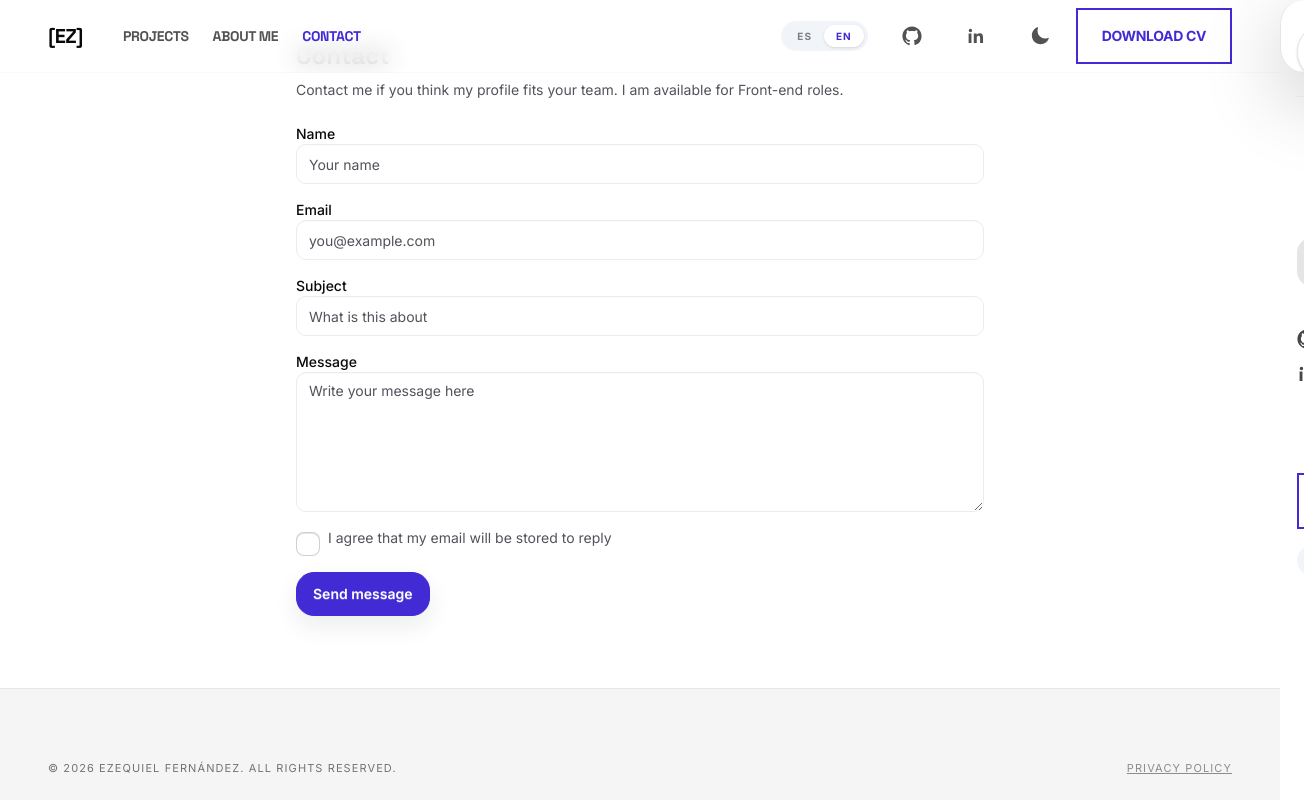
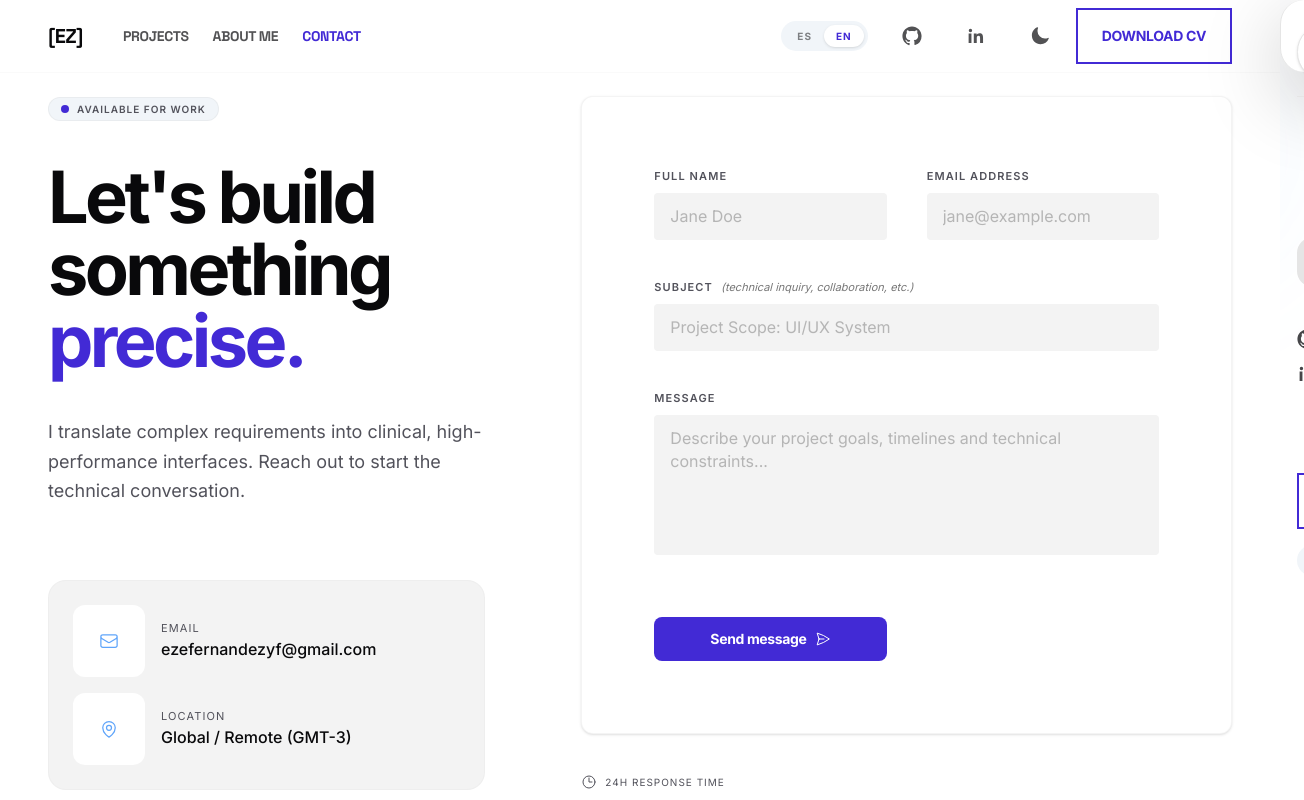
Before and after one commit to ezefernandezyf/my-portfolio, a React (Vite) app: page /contact in a window 1280 px wide. Shown: the top 800 px of the page, 1304 px wide, since content can reach past the window. Built offline with nearby package versions, Linux system fonts and the light colour scheme; no server answers.

Commit message:
feat(contact): rebuild contact page
Se reconstruyó la página de contacto con la composición de la referencia, se ajustó el formulario sin consentimiento para igualar el layout y se actualizaron las traducciones y tests del módulo.

```diff
--- a/src/locales/en/contact.json
+++ b/src/locales/en/contact.json
@@ -2,35 +2,42 @@
   "meta": {
     "contact": {
       "title": "Contact",
-      "description": "Contact form — send me a message about projects, questions or opportunities."
+      "description": "Contact form for project inquiries, collaborations or technical opportunities."
     }
   },
-  "title": "Contact",
-  "intro": "Contact me if you think my profile fits your team. I am available for Front-end roles.",
+  "hero": {
+    "label": "Available for work",
+    "titleAccessible": "Let's build something precise.",
+    "titleLine1": "Let's build",
+    "titleLine2": "something",
+    "titleAccent": "precise.",
+    "description": "I translate complex requirements into clinical, high-performance interfaces. Reach out to start the technical conversation.",
+    "emailLabel": "Email",
+    "locationLabel": "Location",
+    "locationValue": "Global / Remote (GMT-3)",
+    "responseTime": "24h response time"
+  },
   "form": {
     "name": {
-      "label": "Name",
-      "placeholder": "Your name",
+      "label": "Full name",
+      "placeholder": "Jane Doe",
       "validation_min": "Name must be at least 2 characters"
     },
     "email": {
-      "label": "Email",
-      "placeholder": "you@example.com",
+      "label": "Email address",
+      "placeholder": "jane@example.com",
       "validation": "Invalid email"
     },
     "subject": {
       "label": "Subject",
-      "placeholder": "What is this about",
-      "validation_min": "Subject too short"
+      "helper": "(Technical inquiry, collaboration, etc.)",
+      "placeholder": "Project Scope: UI/UX System",
+      "validation_min": "Subject must be at least 4 characters"
     },
     "message": {
       "label": "Message",
-      "placeholder": "Write your message here",
-      "validation_min": "Message too short"
-    },
-    "consent": {
-      "label": "I agree that my email will be stored to reply",
-      "validation": "You must accept consent"
+      "placeholder": "Describe your project goals, timelines and technical constraints...",
+      "validation_min": "Message must be at least 10 characters"
     },
     "submit": {
       "sending": "Sending...",
@@ -42,7 +49,7 @@
     "error_prefix": "Error sending:"
   },
   "errors": {
-    "no_endpoint": "No endpoint configured to send messages.",
+    "no_endpoint": "No endpoint is configured to send messages.",
     "send_failed": "Could not send the message. Please try again later."
   }
 }
--- a/src/locales/es/contact.json
+++ b/src/locales/es/contact.json
@@ -2,35 +2,42 @@
   "meta": {
     "contact": {
       "title": "Contacto",
-      "description": "Formulario de contacto — enviame un mensaje sobre proyectos, dudas o propuestas."
+      "description": "Formulario de contacto para consultas de proyectos, colaboraciones u oportunidades técnicas."
     }
   },
-  "title": "Contacto",
-  "intro": "Contactame si creés que mi perfil encaja en tu equipo. Estoy disponible para roles Front-end.",
+  "hero": {
+    "label": "Disponible para trabajar",
+    "titleAccessible": "Construyamos algo preciso.",
+    "titleLine1": "Construyamos",
+    "titleLine2": "algo",
+    "titleAccent": "preciso.",
+    "description": "Traduzco requisitos complejos en interfaces clínicas, accesibles y de alto rendimiento. Escribime para iniciar la conversación técnica.",
+    "emailLabel": "Email",
+    "locationLabel": "Ubicación",
+    "locationValue": "Global / Remote (GMT-3)",
+    "responseTime": "Respuesta en 24 h"
+  },
   "form": {
     "name": {
-      "label": "Nombre",
-      "placeholder": "Tu nombre",
+      "label": "Nombre completo",
+      "placeholder": "Jane Doe",
       "validation_min": "El nombre debe tener al menos 2 caracteres"
     },
     "email": {
       "label": "Email",
-      "placeholder": "tu@ejemplo.com",
+      "placeholder": "jane@example.com",
       "validation": "Email inválido"
     },
     "subject": {
       "label": "Asunto",
-      "placeholder": "Sobre qué querés escribirme",
-      "validation_min": "Asunto demasiado corto"
+      "helper": "(Consulta técnica, colaboración, etc.)",
+      "placeholder": "Project Scope: UI/UX System",
+      "validation_min": "El asunto debe tener al menos 4 caracteres"
     },
     "message": {
       "label": "Mensaje",
-      "placeholder": "Escribí tu mensaje aquí",
-      "validation_min": "Mensaje demasiado corto"
-    },
-    "consent": {
-      "label": "Acepto que se guarde mi email para responder",
-      "validation": "Debes aceptar el consentimiento"
+      "placeholder": "Describí objetivos, plazos y restricciones técnicas...",
+      "validation_min": "El mensaje debe tener al menos 10 caracteres"
     },
     "submit": {
       "sending": "Enviando...",
@@ -42,7 +49,7 @@
     "error_prefix": "Error al enviar:"
   },
   "errors": {
-    "no_endpoint": "No está configurado el endpoint de envío",
+    "no_endpoint": "No hay un endpoint configurado para enviar mensajes.",
     "send_failed": "No se pudo enviar el mensaje. Intentá de nuevo más tarde."
   }
 }
--- a/src/pages/ContactPage.tsx
+++ b/src/pages/ContactPage.tsx
@@ -1,9 +1,34 @@
 import { useState } from 'react';
+import { motion } from 'framer-motion';
 import { useForm } from 'react-hook-form';
 import { z } from 'zod';
 import { zodResolver } from '@hookform/resolvers/zod';
+import {
+  ClockIcon,
+  EnvelopeIcon,
+  MapPinIcon,
+  PaperAirplaneIcon,
+} from '@heroicons/react/24/outline';
 import { MetaTags } from '../components';
+import { about } from '../data/about';
 import { useTranslation } from 'react-i18next';
+
+const pageVariants = {
+  hidden: {},
+  visible: {
+    transition: {
+      staggerChildren: 0.08,
+    },
+  },
+};
+
+const riseVariants = {
+  hidden: { opacity: 0, y: 18 },
+  visible: {
+    opacity: 1,
+    y: 0,
+  },
+};
 
 export const ContactPage = (): React.JSX.Element => {
   const { t } = useTranslation('contact');
@@ -13,7 +38,6 @@ export const ContactPage = (): React.JSX.Element => {
     email: z.string().email(t('form.email.validation')),
     subject: z.string().min(4, t('form.subject.validation_min')),
     message: z.string().min(10, t('form.message.validation_min')),
-    consent: z.boolean().refine((val) => val === true, { message: t('form.consent.validation') }),
   });
 
   type ContactFormData = z.infer<typeof contactSchema>;
@@ -37,7 +61,6 @@ export const ContactPage = (): React.JSX.Element => {
   } = useForm<ContactFormData>({
     resolver: zodResolver(contactSchema),
     mode: 'onTouched',
-    defaultValues: { consent: false },
   });
 
   const onSubmit = async (data: ContactFormData) => {
@@ -91,114 +114,180 @@ export const ContactPage = (): React.JSX.Element => {
         pathname="/contact"
         type="article"
       />
-      <main className="site-container pb-12 pt-8">
-        <div className="mx-auto w-full px-4 sm:px-6 lg:px-8 max-w-3xl">
-          <header className="mb-6">
-            <h1 className="text-2xl font-semibold">{t('title')}</h1>
-            <p className="text-sm text-muted mt-2">{t('intro')}</p>
-          </header>
+      <motion.main
+        role="main"
+        className="pb-24 pt-24"
+        variants={pageVariants}
+        initial="hidden"
+        animate="visible"
+      >
+        <div className="site-container">
+          <div className="grid grid-cols-1 gap-12 lg:grid-cols-12 lg:gap-24">
+            <motion.section className="lg:col-span-5 flex flex-col justify-between" variants={riseVariants}>
+              <div className="space-y-8">
+                <div className="inline-flex items-center gap-2 rounded-full border border-outline-variant/20 bg-surface-container-high px-3 py-1">
+                  <span className="h-2 w-2 rounded-full bg-primary" aria-hidden="true" />
+                  <span className="font-label text-[10px] font-semibold uppercase tracking-widest text-on-surface-variant">
+                    {t('hero.label')}
+                  </span>
+                </div>
 
-          <section>
-            <form onSubmit={handleSubmit(onSubmit)} noValidate className="space-y-4">
+                <h1
+                  className="font-headline text-5xl font-bold leading-none tracking-tighter text-on-surface md:text-7xl"
+                  aria-label={t('hero.titleAccessible')}
+                >
+                  <span className="block">{t('hero.titleLine1')}</span>
+                  <span className="block">{t('hero.titleLine2')}</span>
+                  <span className="block text-primary">{t('hero.titleAccent')}</span>
+                </h1>
+
+                <p className="max-w-[40ch] text-lg leading-relaxed text-on-surface-variant">
+                  {t('hero.description')}
+                </p>
+              </div>
+
+              <div className="mt-16 space-y-6">
+                <div className="space-y-4 rounded-lg border border-outline-variant/10 bg-surface-container-low p-6">
+                  <div className="flex items-center gap-4">
+                    <div className="flex h-12 w-12 items-center justify-center rounded-md bg-surface-container-lowest">
+                      <EnvelopeIcon className="h-5 w-5 text-primary-fixed" aria-hidden="true" />
+                    </div>
                     <div>
-                <label htmlFor="name" className="block text-sm font-medium">
+                      <p className="font-label text-[11px] uppercase tracking-widest text-on-surface-variant">
+                        {t('hero.emailLabel')}
+                      </p>
+                      <a
+                        className="text-base font-medium text-on-surface"
+                        href={`mailto:${about.email}`}
+                      >
+                        {about.email}
+                      </a>
+                    </div>
+                  </div>
+
+                  <div className="flex items-center gap-4">
+                    <div className="flex h-12 w-12 items-center justify-center rounded-md bg-surface-container-lowest">
+                      <MapPinIcon className="h-5 w-5 text-primary-fixed" aria-hidden="true" />
+                    </div>
+                    <div>
+                      <p className="font-label text-[11px] uppercase tracking-widest text-on-surface-variant">
+                        {t('hero.locationLabel')}
+                      </p>
+                      <p className="text-base font-medium text-on-surface">{t('hero.locationValue')}</p>
+                    </div>
+                  </div>
+                </div>
+              </div>
+            </motion.section>
+
+            <motion.section className="relative lg:col-span-7" variants={riseVariants}>
+              <div className="absolute -top-12 -right-12 -z-10 h-64 w-64 rounded-full bg-primary-fixed/5 blur-3xl" />
+
+              <div className="rounded-xl border border-outline-variant/20 bg-surface-container-lowest p-8 shadow-sm md:p-12">
+                <form className="space-y-8" onSubmit={handleSubmit(onSubmit)} noValidate>
+                  <div className="grid grid-cols-1 gap-8 md:grid-cols-2">
+                    <div className="space-y-2">
+                      <label
+                        htmlFor="name"
+                        className="font-label block text-[11px] font-semibold uppercase tracking-widest text-on-surface-variant"
+                      >
                         {t('form.name.label')}
                       </label>
                       <input
                         id="name"
                         {...register('name')}
-                  className="input input-minimal input-outline w-full"
+                        className="min-h-[44px] w-full rounded border-none bg-surface-container-low px-4 py-3 text-on-surface placeholder:text-outline/50 transition-all focus:ring-0"
                         placeholder={t('form.name.placeholder')}
                         aria-invalid={!!errors.name}
                       />
                       {errors.name && (
-                  <p role="alert" className="text-xs text-error mt-1">
+                        <p role="alert" className="mt-1 text-xs text-error">
                           {errors.name.message}
                         </p>
                       )}
                     </div>
 
-              <div>
-                <label htmlFor="email" className="block text-sm font-medium">
+                    <div className="space-y-2">
+                      <label
+                        htmlFor="email"
+                        className="font-label block text-[11px] font-semibold uppercase tracking-widest text-on-surface-variant"
+                      >
                         {t('form.email.label')}
                       </label>
                       <input
                         id="email"
                         type="email"
                         {...register('email')}
-                  className="input input-minimal input-outline w-full"
+                        className="min-h-[44px] w-full rounded border-none bg-surface-container-low px-4 py-3 text-on-surface placeholder:text-outline/50 transition-all focus:ring-0"
                         placeholder={t('form.email.placeholder')}
                         aria-invalid={!!errors.email}
                       />
                       {errors.email && (
-                  <p role="alert" className="text-xs text-error mt-1">
+                        <p role="alert" className="mt-1 text-xs text-error">
                           {errors.email.message}
                         </p>
                       )}
                     </div>
+                  </div>
 
-              <div>
-                <label htmlFor="subject" className="block text-sm font-medium">
+                  <div className="space-y-2">
+                    <label
+                      htmlFor="subject"
+                      className="font-label block text-[11px] font-semibold uppercase tracking-widest text-on-surface-variant"
+                    >
                       {t('form.subject.label')}
+                      <span className="ml-2 font-normal lowercase tracking-normal text-outline italic">
+                        {t('form.subject.helper')}
+                      </span>
                     </label>
                     <input
                       id="subject"
                       {...register('subject')}
-                  className="input input-minimal input-outline w-full"
+                      className="min-h-[44px] w-full rounded border-none bg-surface-container-low px-4 py-3 text-on-surface placeholder:text-outline/50 transition-all focus:ring-0"
                       placeholder={t('form.subject.placeholder')}
                       aria-invalid={!!errors.subject}
                     />
                     {errors.subject && (
-                  <p role="alert" className="text-xs text-error mt-1">
+                      <p role="alert" className="mt-1 text-xs text-error">
                         {errors.subject.message}
                       </p>
                     )}
                   </div>
 
-              <div>
-                <label htmlFor="message" className="block text-sm font-medium">
+                  <div className="space-y-2">
+                    <label
+                      htmlFor="message"
+                      className="font-label block text-[11px] font-semibold uppercase tracking-widest text-on-surface-variant"
+                    >
                       {t('form.message.label')}
                     </label>
                     <textarea
                       id="message"
                       {...register('message')}
-                  rows={6}
-                  className="textarea input-minimal input-outline w-full"
+                      rows={5}
+                      className="min-h-30 w-full resize-none rounded border-none bg-surface-container-low px-4 py-3 text-on-surface placeholder:text-outline/50 transition-all focus:ring-0"
                       placeholder={t('form.message.placeholder')}
                       aria-invalid={!!errors.message}
                     />
                     {errors.message && (
-                  <p role="alert" className="text-xs text-error mt-1">
+                      <p role="alert" className="mt-1 text-xs text-error">
                         {errors.message.message}
                       </p>
                     )}
                   </div>
 
-              <div className="flex items-start gap-2">
-                <input
-                  id="consent"
-                  type="checkbox"
-                  {...register('consent')}
-                  className="checkbox mt-1"
-                />
-                <label htmlFor="consent" className="text-sm text-muted">
-                  {t('form.consent.label')}
-                </label>
-              </div>
-              {errors.consent && (
-                <p role="alert" className="text-xs text-error">
-                  {errors.consent.message}
-                </p>
-              )}
-
-              <div>
+                  <div className="pt-4">
                     <button
                       type="submit"
-                  className="btn btn-primary btn-minimal"
+                      className="group flex min-h-[44px] w-full items-center justify-center gap-2 rounded-sm bg-primary px-10 py-3 text-sm font-bold tracking-tight text-on-primary transition-colors hover:bg-primary-fixed md:w-auto"
                       disabled={isSubmitting || status === 'sending'}
                       aria-busy={isSubmitting || status === 'sending'}
                     >
                       {status === 'sending' ? t('form.submit.sending') : t('form.submit.default')}
+                      <PaperAirplaneIcon
+                        className="h-4 w-4 transition-transform group-hover:translate-x-1"
+                        aria-hidden="true"
+                      />
                     </button>
                   </div>
 
@@ -213,9 +302,18 @@ export const ContactPage = (): React.JSX.Element => {
                     </p>
                   )}
                 </form>
-          </section>
               </div>
-      </main>
+
+              <div className="mt-8 flex flex-wrap gap-4">
+                <div className="font-label flex items-center gap-2 text-[10px] uppercase tracking-widest text-on-surface-variant">
+                  <ClockIcon className="h-4 w-4" aria-hidden="true" />
+                  {t('hero.responseTime')}
+                </div>
+              </div>
+            </motion.section>
+          </div>
+        </div>
+      </motion.main>
     </>
   );
 };
```
Also changed, not shown: 1 other file (tests, documents, lock files or other folders). Lines whose indentation alone changed are shown as unchanged.
